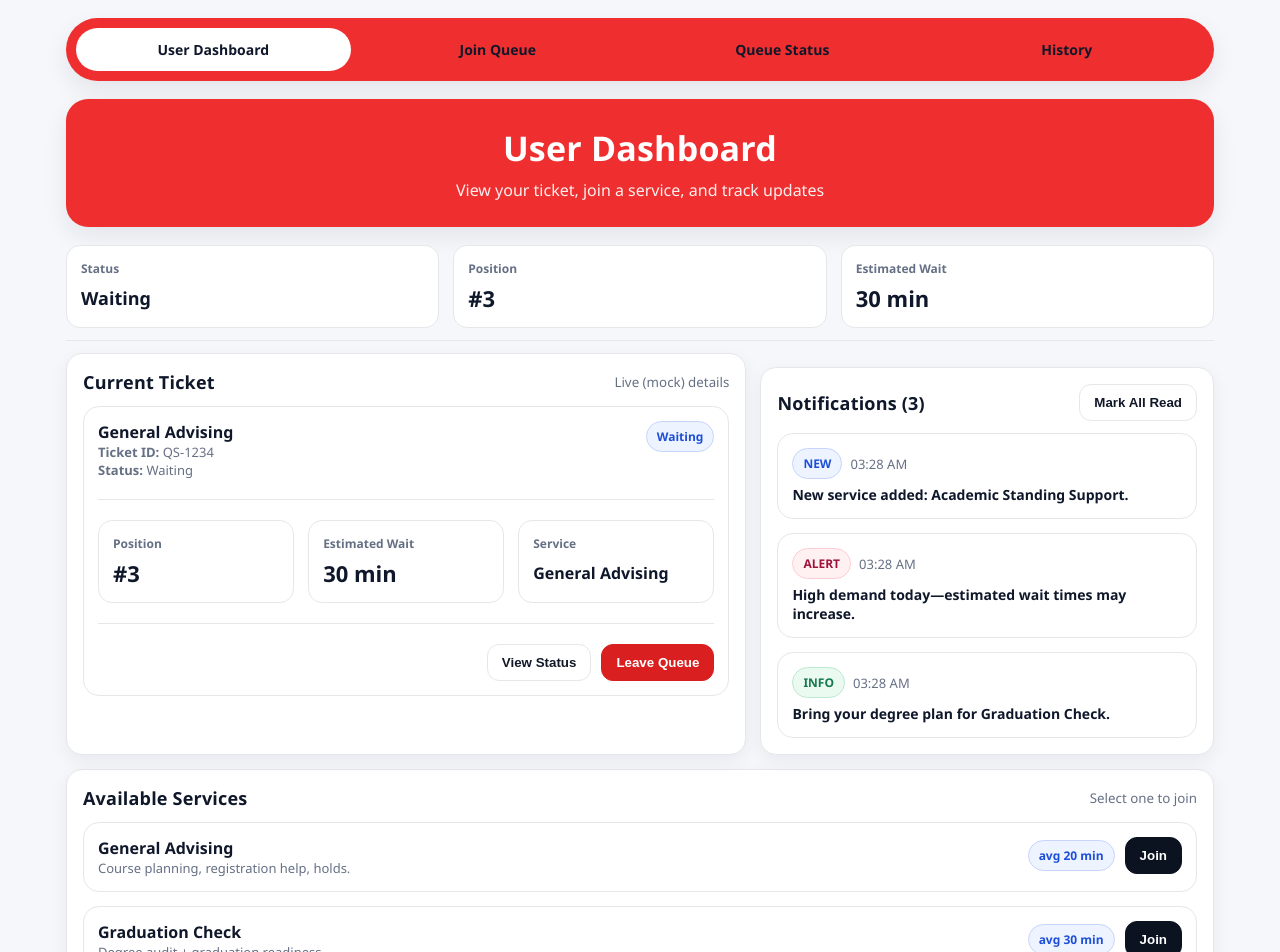
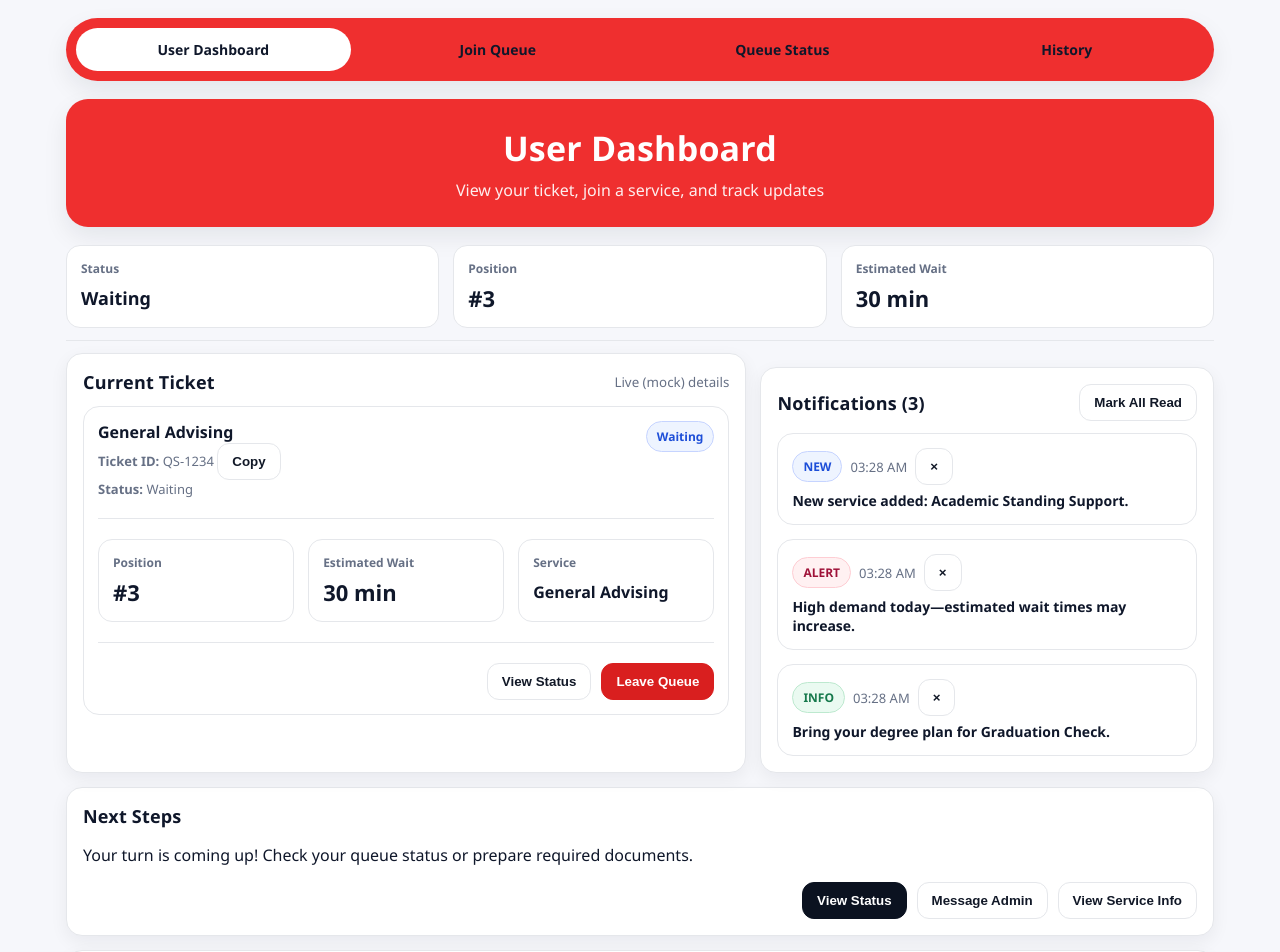
Before and after one commit to joseperla1/AdvisingHub, an Angular app in the folder frontend/ahfrontend/: page /user/dashboard in a window 1280 px wide. Shown: the top 952 px of the page. Built offline with nearby package versions, Linux system fonts and the light colour scheme.

Commit message:
Add quick links and dismiss notification functionality to dashboard plus other minor features for polishing

```diff
--- a/frontend/ahfrontend/src/app/pages/user/user-dashboard/user-dashboard.component.html
+++ b/frontend/ahfrontend/src/app/pages/user/user-dashboard/user-dashboard.component.html
@@ -1,4 +1,5 @@
 <div class="ah-page">
+  <!-- TABS NAVIGATION -->
   <div class="ah-tabs">
     <a class="ah-tab active" routerLink="/user/dashboard">User Dashboard</a>
     <a class="ah-tab" routerLink="/user/join">Join Queue</a>
@@ -6,11 +7,13 @@
     <a class="ah-tab" routerLink="/user/history">History</a>
   </div>
 
+  <!-- HERO SECTION -->
   <div class="ah-hero">
     <h1>User Dashboard</h1>
     <p>View your ticket, join a service, and track updates</p>
   </div>
 
+  <!-- TOP STATS GRID -->
   <div class="ah-grid cols-3">
     <div class="ah-stat">
       <div class="label">Status</div>
@@ -36,8 +39,9 @@
 
   <div class="ah-divider"></div>
 
+  <!-- MAIN GRID: CURRENT TICKET + NOTIFICATIONS -->
   <div class="ah-grid cols-2">
-    <!-- LEFT SIDE -->
+    <!-- LEFT SIDE: Current Ticket -->
     <div class="ah-card">
       <div class="ah-card-header">
         <h2>Current Ticket</h2>
@@ -48,7 +52,10 @@
         <div class="ah-row-top">
           <div>
             <h3>{{ activeTicket.serviceName }}</h3>
-            <p><b>Ticket ID:</b> {{ activeTicket.ticketId }}</p>
+            <p>
+              <b>Ticket ID:</b> {{ activeTicket.ticketId }}
+              <button class="ah-btn ghost small" (click)="copyTicketId()">Copy</button>
+            </p>
             <p><b>Status:</b> {{ activeTicket.status }}</p>
           </div>
 
@@ -114,7 +121,7 @@
       </ng-template>
     </div>
 
-    <!-- RIGHT SIDE -->
+    <!-- RIGHT SIDE: Notifications -->
     <div class="ah-card">
       <div class="ah-card-header">
         <h2>Notifications ({{ notifications.length }})</h2>
@@ -158,6 +165,8 @@
                 <span class="ah-help">
                   {{ n.time || 'Now' }}
                 </span>
+
+                <button class="ah-btn ghost small" (click)="dismissNotification(n)">×</button>
               </div>
 
               <h3 style="font-size:14px;">
@@ -169,6 +178,44 @@
       </div>
     </div>
   </div>
+
+  <!-- ===== NEXT STEPS / QUICK ACTION CARD ===== -->
+  <div class="ah-card quick-action" *ngIf="activeTicket; else joinTip" style="margin-top:14px;">
+  <div class="ah-card-header">
+    <h2>Next Steps</h2>
+  </div>
+  <p>
+    Your turn is coming up! Check your queue status or prepare required documents.
+  </p>
+  <div class="ah-row-actions">
+    <button class="ah-btn primary" routerLink="/user/status">
+      View Status
+    </button>
+    <!-- Quick Links -->
+    <button class="ah-btn ghost" (click)="messageAdmin()">
+      Message Admin
+    </button>
+    <button class="ah-btn ghost" (click)="viewServiceInfo(activeTicket.serviceName)">
+      View Service Info
+    </button>
+  </div>
+</div>
+
+<ng-template #joinTip>
+  <div class="ah-card quick-action" style="margin-top:14px;">
+    <div class="ah-card-header">
+      <h2>Next Steps</h2>
+    </div>
+    <p>
+      You have no active ticket. Join a service now to start tracking your spot in line!
+    </p>
+    <div class="ah-row-actions">
+      <button class="ah-btn primary" routerLink="/user/join">
+        Join Queue
+      </button>
+    </div>
+  </div>
+</ng-template>
 
   <!-- SERVICES -->
   <div class="ah-card" style="margin-top:14px;">
--- a/frontend/ahfrontend/src/app/pages/user/user-dashboard/user-dashboard.component.ts
+++ b/frontend/ahfrontend/src/app/pages/user/user-dashboard/user-dashboard.component.ts
@@ -40,7 +40,6 @@ export class UserDashboardComponent implements OnInit {
   constructor(private router: Router) {}
 
   ngOnInit(): void {
-    // Try to load from localStorage first (works with A2 mock flow)
     this.activeTicket =
       this.safeParse<ActiveTicket | null>('activeTicket', null) ??
       this.safeParse<ActiveTicket | null>('ah_activeTicket_simple', null) ??
@@ -56,7 +55,6 @@ export class UserDashboardComponent implements OnInit {
       this.safeParse<UserNotification[]>('ah_notifications_simple', []) ??
       [];
 
-    // Fallback mock data so it always looks good
     if (!this.activeTicket) {
       this.activeTicket = {
         serviceName: 'General Advising',
@@ -103,8 +101,26 @@ export class UserDashboardComponent implements OnInit {
     this.activeTicket = null;
     localStorage.removeItem('activeTicket');
     localStorage.removeItem('ah_activeTicket_simple');
-    // optional: add a notification
     this.notifications.unshift({ type: 'INFO', message: 'You left the queue.', time: this.nowTime() });
+    localStorage.setItem('notifications', JSON.stringify(this.notifications));
+  }
+
+  /* ===== NEW QUICK LINKS METHODS ===== */
+  messageAdmin(): void {
+    alert('This would open a chat or email to the admin.');
+  }
+
+  viewServiceInfo(serviceName: string): void {
+    alert(`This would show info for the service: ${serviceName}`);
+  }
+
+  copyTicketId(): void {
+    if (this.activeTicket) navigator.clipboard.writeText(this.activeTicket.ticketId);
+    alert('Ticket ID copied to clipboard!');
+  }
+
+  dismissNotification(notification: UserNotification): void {
+    this.notifications = this.notifications.filter(n => n !== notification);
     localStorage.setItem('notifications', JSON.stringify(this.notifications));
   }
 
```
Also changed, not shown: 1 other file (tests, documents, lock files or other folders).
